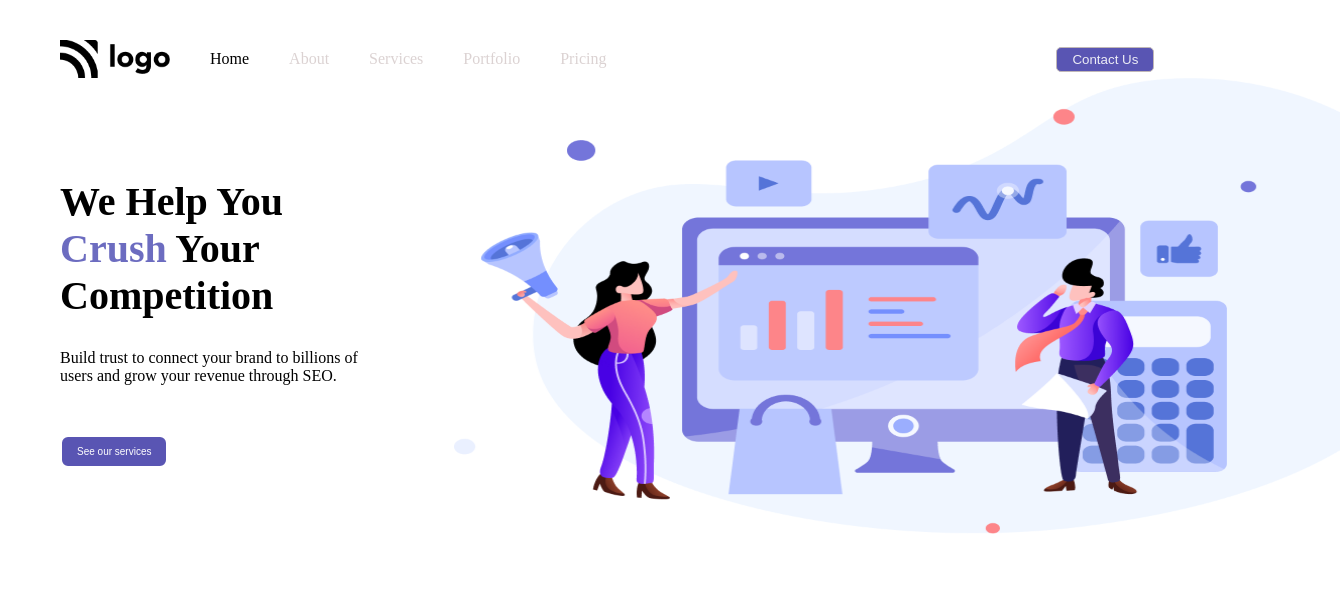
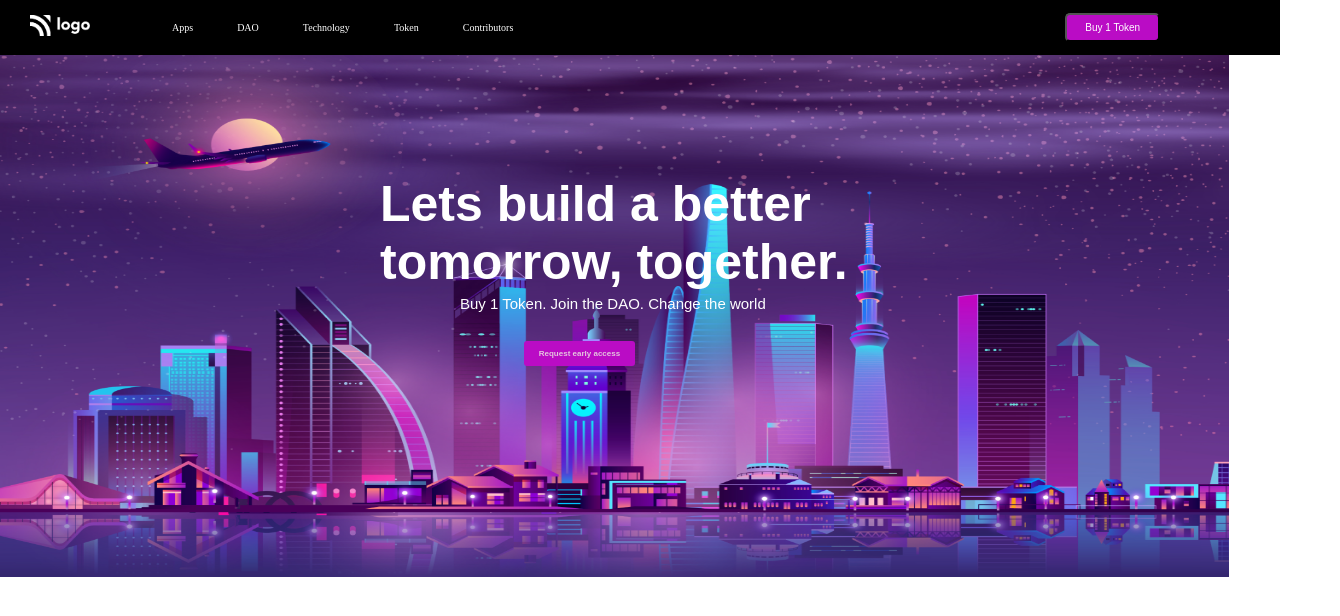
Before and after one commit to Rajit909/Html-project-6, a plain HTML site: page index.html in a window 1280 px wide. Shown: the whole page, 1340 px wide, since content can reach past the window. Drawn offline with Linux system fonts and the light colour scheme.

Commit message:
commit for all files

```diff
--- a/index.html
+++ b/index.html
@@ -4,56 +4,52 @@
     <meta charset="UTF-8" />
     <meta http-equiv="X-UA-Compatible" content="IE=edge" />
     <meta name="viewport" content="width=device-width, initial-scale=1.0" />
-    <!-- stylesheet -->
     <link rel="stylesheet" href="style.css" />
-    <!-- Font -->
     <link rel="preconnect" href="https://fonts.googleapis.com" />
     <link rel="preconnect" href="https://fonts.gstatic.com" crossorigin />
     <link
       href="https://fonts.googleapis.com/css2?family=Poppins:wght@200;300;400;500;600;700;800&display=swap"
       rel="stylesheet"
     />
-    <title>Project 4</title>
+    <link rel="preconnect" href="https://fonts.googleapis.com" />
+    <link rel="preconnect" href="https://fonts.gstatic.com" crossorigin />
+    <link
+      href="https://fonts.googleapis.com/css2?family=Montserrat:wght@600;700;800&display=swap"
+      rel="stylesheet"
+    />
+
+    <title>Project 5</title>
   </head>
   <body>
     <div class="container">
       <section aria-label="navbar">
-        <nav class="navbar-container">
-          <div>
-            <img class="logo" src="./assets/Logo.png" alt="brand-logo" />
+        <nav class="navbar">
+          <div class="bran-logo">
+            <img class="logo" src="./assets/white-logo.png" alt="logo" class="logo" />
           </div>
+          <div class="line"></div>
           <div class="grow-list">
             <ul class="list">
-              <li class="list-item"><span id="active">Home</span></li>
-              <li class="list-item">About</li>
-              <li class="list-item">Services</li>
-              <li class="list-item">Portfolio</li>
-              <li class="list-item">Pricing</li>
+              <li class="list-item">Apps</li>
+              <li class="list-item">DAO</li>
+              <li class="list-item">Technology</li>
+              <li class="list-item">Token</li>
+              <li class="list-item">Contributors</li>
             </ul>
           </div>
-          <div class="button-group">
-            <button class="nav-button">Contact Us</button>
+          <div>
+            <button class="button-small">Buy 1 Token</button>
           </div>
         </nav>
       </section>
-      <!-- Banner -->
-      <section aria-label="banner">
-        <div class="banner-container">
-          <!-- Left text -->
-          <div class="left-container">
-            <h1 class="heading-text">
-              We Help You <br> <span id="bold">Crush</span> Your <br> Competition
-            </h1>
-            <p class="description">
-              Build trust to connect your brand to billions of <br> users and grow
-              your revenue through SEO.
-            </p>
-            <button class="nav-button-btn">See our services</button>
-          </div>
-          <!-- Right Text -->
-          <div class="right-container">
-            <img class="bg-img" src="./assets/Header Illustration.png" alt="illustration" />
-          </div>
+      <!-- Hero Section -->
+      <section aria-label="hero">
+        <div class="hero">
+          <h1 class="hero-heading">Lets build a better tomorrow, together.</h1>
+          <p class="hero-description">
+            Buy 1 Token. Join the DAO. Change the world
+          </p>
+          <button class="button-large">Request early access</button>
         </div>
       </section>
     </div>
--- a/style.css
+++ b/style.css
@@ -1,91 +1,89 @@
 *{
     margin: 0;
     padding: 0;
+
 }
 body{
     width: 100%;
-
+    background-image: url('assets/bg.png');
+    background-repeat: no-repeat;
+    background-size: 1229px 577px;
+    background: cover;
 }
-nav{
+.navbar{
     position: relative;
     width: 100%;
-    margin: 30px 60px;
     display: flex;
     flex-direction: row;
     align-items: center;
-}
-.logo{
-    display: flex;
-    width: 110px;
-    margin-right: 20px;
-
-
+    background-color: #000000;
 }
 .list{
+    position: relative;
     display: flex;
+    left: 60px;
+    flex-direction: row;
     list-style: none;
 }
 .list-item{
     position: relative;
-    padding: 20px;
-    color: rgba(216, 207, 207, 0.933);
+    margin: 22px;
+    font-size: 10px;
+    color: #ffffff;
+}
+.button-small{
+    position: relative;
+    display: flex;
+    background-color:#ba0cc5 ;
+    color: #ffffff;
+    font-size: 10px;
+    padding: 7px 18px;
+    border-radius: 5px;
+    left: 590px;
+}
 
+.logo{
+    width: 60px;
+    margin-left: 30px;
 }
-#active{
-    color: black;
-}
-.button-group{
-    display: flex;
-    margin-left: 430px;
-}
-.nav-button{
-    position: relative;
-    padding: 4px 15px;
-    border: 1px solid #c0b7b7;
-    border-radius: 5px ;
-    color: #ececf5;
-    background-color: #5955b3;
-}
-.banner-container{
+.hero{
     position: relative;
     display: flex;
     flex-direction: row;
-    left: 60px;
-    right: 0;
     width: 100%;
+    align-items: center;
 }
-.left-container{
-    width: 40%;
+.hero-heading{
+    position: relative;
+    display: flex;
+    width: 580px;
+    font-family: sans-serif;
+    color: white;
+    top: 120px;
+    left: 380px;
+    font-size: 50px;
 }
-.heading-text{
+.hero-description{
     position: relative;
-    top: 60px;
-    font-size: 40px;
-    width: 100%;
+    display: flex;
+    top: 190px;
+    right: 120px;
+    font-size: 15px;
+    font-family: sans-serif;
+    color: white;
 }
-#bold{
-    color: #5858b8e1;
+.button-large{
+    position: relative;
+    display: flex;
+    top: 240px;
+    right: 362px;
+    color: #ebe2e2dc;
+    background-color: #ba0cc5;
+    border: 2px ;
+    border-radius: 3px;
+    padding: 8px 15px;
+    font-size: 8px;
+    font-weight: 600;
+    font-family: sans-serif;
+
 }
-.description{
-    position: relative;
-    top: 90px;
-}
-.nav-button-btn{
-    position: relative;
-    top: 140px;
-    padding: 9px 15px;
-    font-size: 10px;
-    color: #ffffff;
-    background-color: #5955b3;
-    border: 2px solid white;
-    border-radius: 8px;
-}
-.right-container{
-    position: relative;
-    width: 90%;
-    bottom: 40px;
-}
-.bg-img{
-    width: 100%;
-    height: 456px;
-}
```
Also changed, not shown: 4.png (deleted), 5.png (added), assets/Header Illustration.png (deleted), assets/Logo.png (deleted), assets/bg.png (added), assets/white-logo.png (added), 1 other file.
